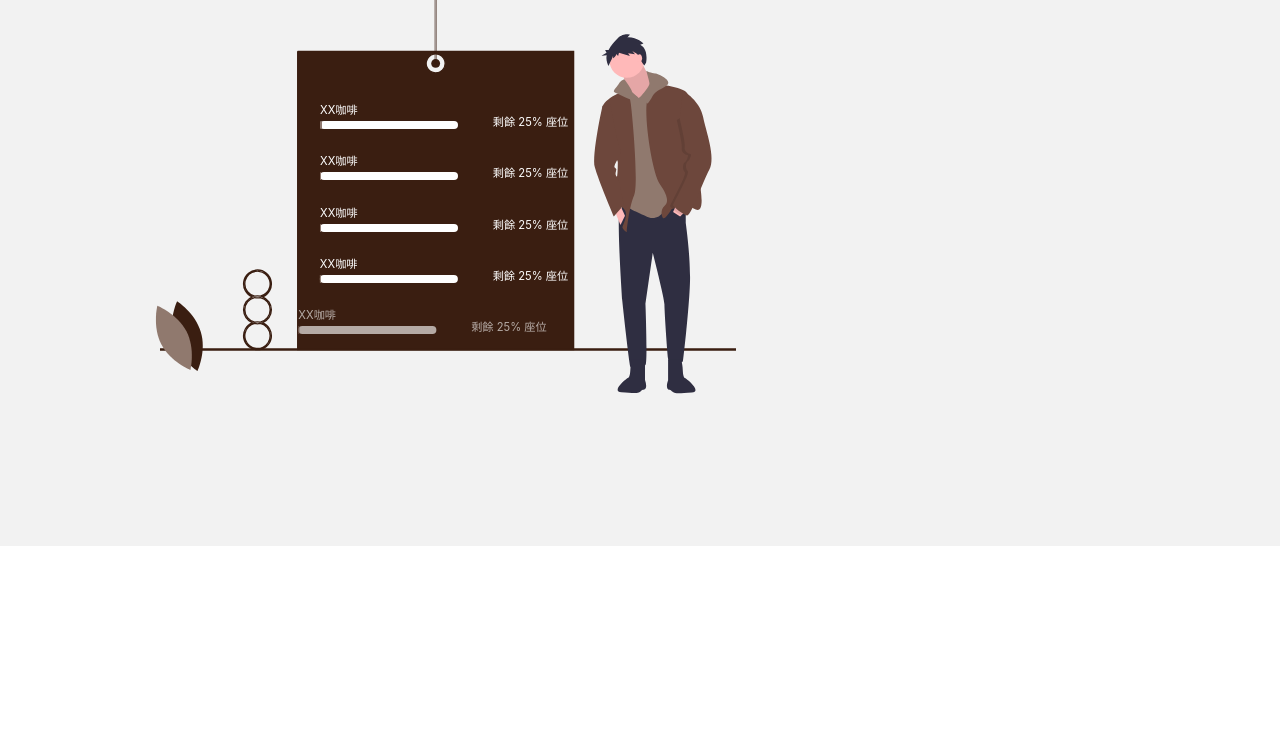
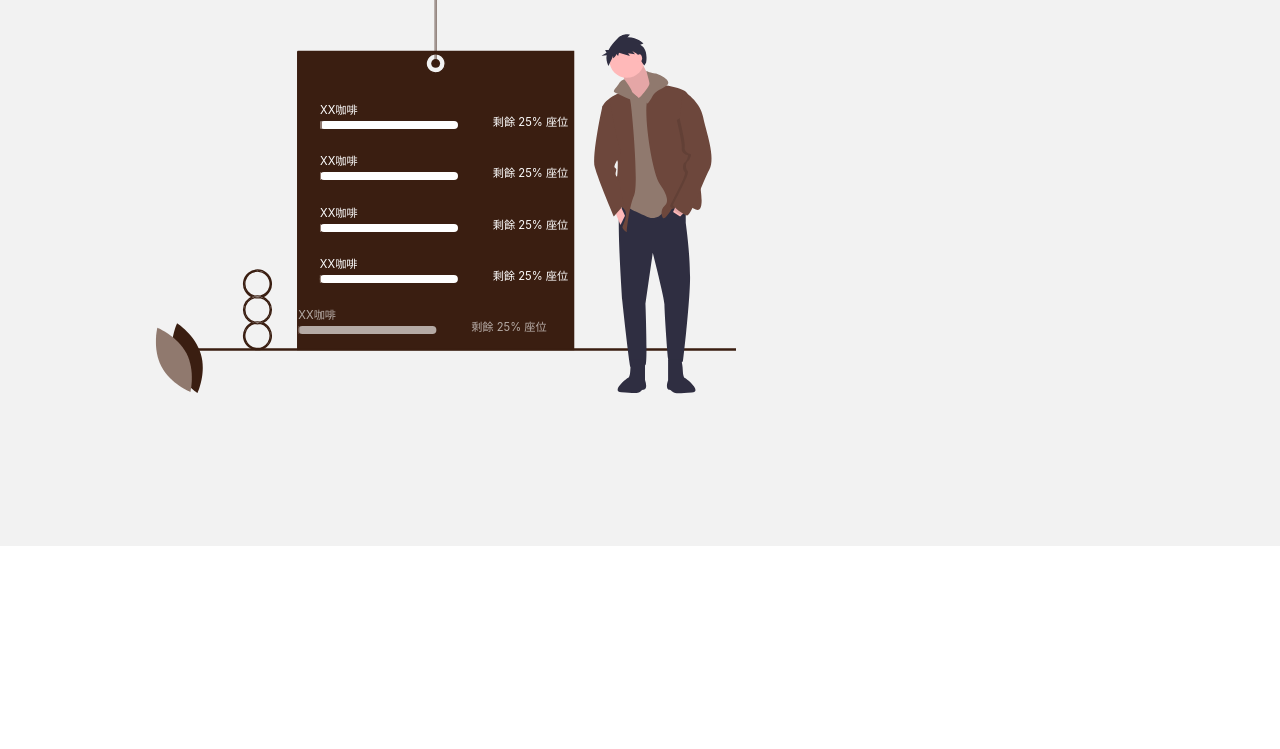
Before and after one commit to DenChenn/workfe-official, a React (Create React App) app: page / in a window 1280 px wide. Shown: the part 1054-1803 px from the top of the page. Built offline with nearby package versions, Linux system fonts and the light colour scheme.

Commit message:
[main] bug fix

```diff
--- a/src/components/billboard/index.css
+++ b/src/components/billboard/index.css
@@ -16,7 +16,7 @@
     position: absolute;
     width: 9%;
     height: 9%;
-    top: 69.3%;
+    top: 72vh;
     left: 23%;
 }
 
```
